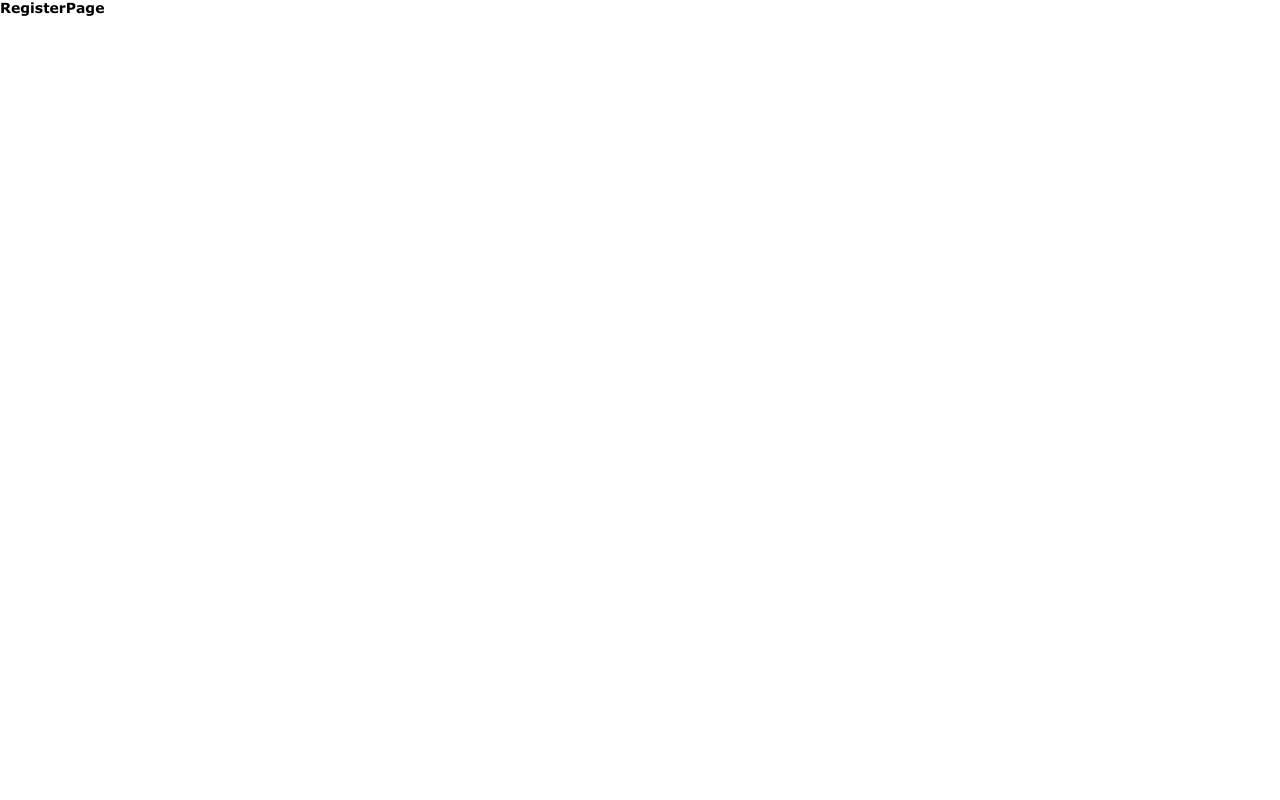
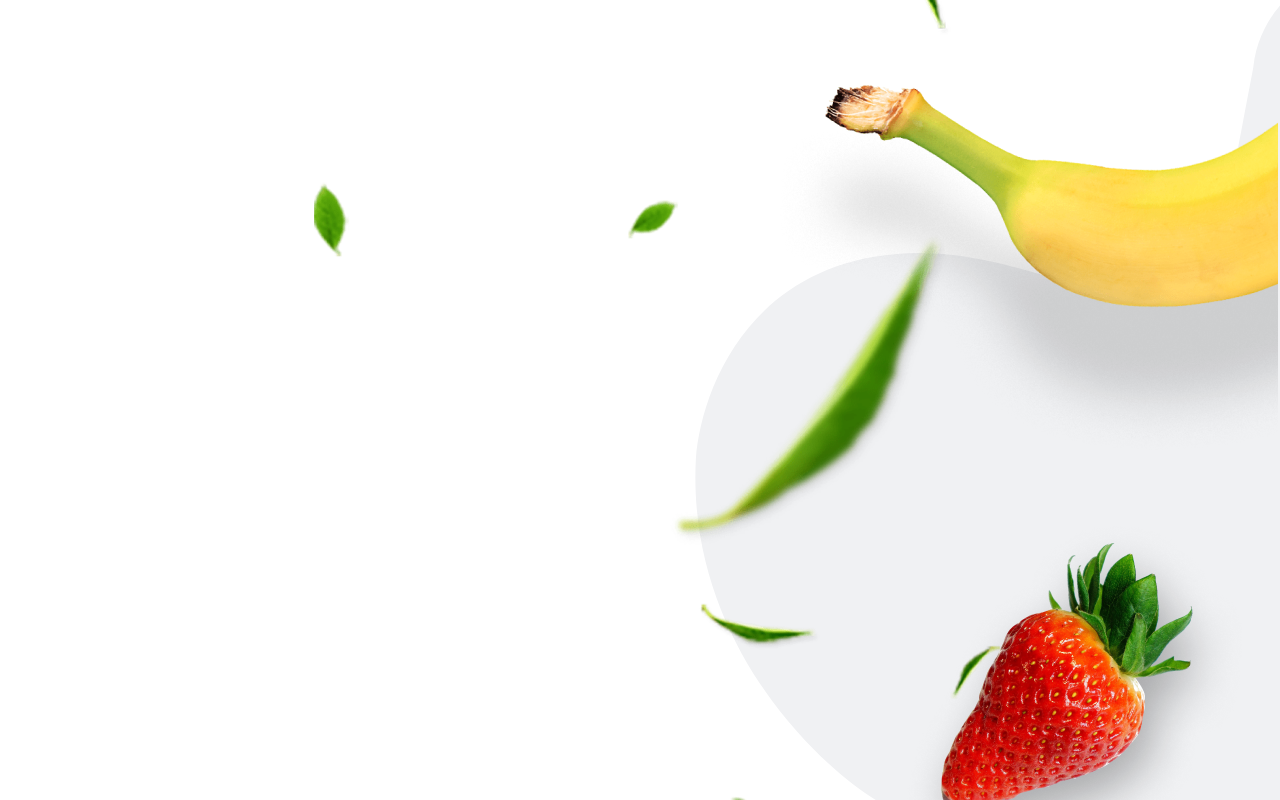
Before and after one commit to OlehPotap/Node-teapot_Slim-moms-app, a React (Create React App) app: page /register in a window 1280 px wide. Built offline with nearby package versions, Linux system fonts and the light colour scheme.

Commit message:
Container-and-BG-for-main-Pages

```diff
--- a/src/pages/RegisterPage/RegisterPage.jsx
+++ b/src/pages/RegisterPage/RegisterPage.jsx
@@ -1,8 +1,11 @@
+import Container from "../../components/common/Container/Container"
+import MainBG from "../../components/MainBG/MainBG"
+
 const RegisterPage = () => {
     return (
-        <div>
-            RegisterPage
-        </div>
+        <Container>
+            <MainBG/>
+        </Container>
     )
     }
 
```
